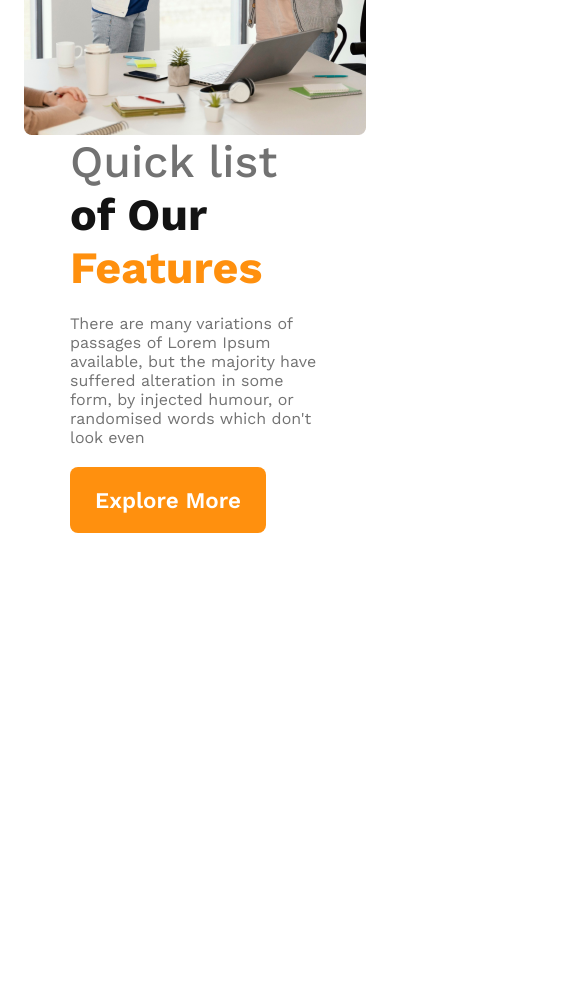
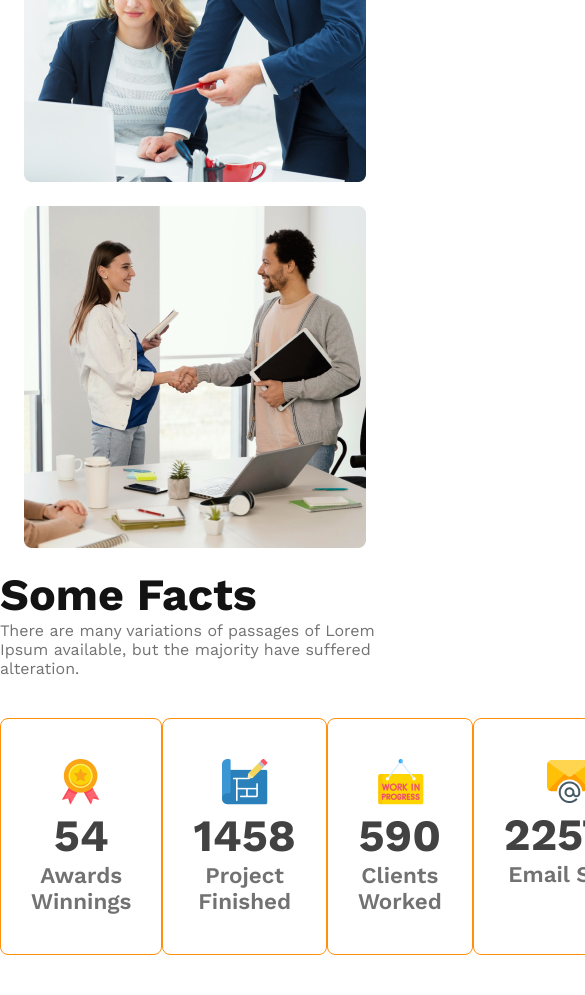
Before and after one commit to SojibAhmed114/Modules-9, a plain HTML site: page index.html in a window 390 px wide. Shown: the part 2200-3195 px from the top of the page, 585 px wide, since content can reach past the window. Before the commit the page ends 2753 px from the top, so only its background shows below. Drawn offline with nearby package versions, Linux system fonts and the light colour scheme.

Commit message:
enjoy added without media query

```diff
--- a/index.html
+++ b/index.html
@@ -52,6 +52,36 @@
             </div>
         </section>
 <!-- feature part -->
+
+<!-- Enjoy par Start -->
+        <section class="Enjoy-container">
+            <h2 class="enjoy-title">Some Facts</h2>
+            <p class="enoy-dis">There are many variations of passages of Lorem Ipsum available, but the majority have suffered alteration.</p>
+
+            <div class="card-container">
+                <div class="card-box">
+                    <img src="./images/icons/ribon.png" alt="">
+                    <h2 class="card-status">54</h2>
+                    <p class="card-title">Awards Winnings</p>
+                </div>
+                <div class="card-box">
+                    <img src="./images/icons/projects.png" alt="">
+                    <h2 class="card-status">1458</h2>
+                    <p class="card-title">Project Finished</p>
+                </div>
+                <div class="card-box">
+                    <img src="./images/icons/customers.png" alt="">
+                    <h2 class="card-status">590</h2>
+                    <p class="card-title">Clients Worked</p>
+                </div>
+                <div class="card-box">
+                    <img src="./images/icons/email.png" alt="">
+                    <h2 class="card-status">22578</h2>
+                    <p class="card-title">Email Send</p>
+                </div>
+            </div>
+        </section>
+<!-- Enjoy part end -->
     </main>
 <!-- main design end   -->
 
--- a/style.css
+++ b/style.css
@@ -106,6 +106,39 @@ main{
 }
  /* feature part */
 
+
+ /* enjoy-part start */
+    .card-container{
+        display: flex;
+        justify-content: space-around;
+        padding: 40px 0;
+    }
+    .card-container .card-box{
+        border-radius: 8px;
+        border: 1px solid #FF900E;
+        text-align: center;
+        padding: 40px 30px;
+    }
+    .enjoy-title{
+        font-size: 2.8rem;
+        font-weight: 700;
+        color: #131313;
+    }
+    .enoy-dis{
+        color: #727272;
+    }
+    .card-status{
+        color: #424242;
+        font-size: 2.8rem;
+        font-weight: 700;
+    }
+
+    .card-title{
+        color: #727272;
+        font-weight: 600;
+        font-size: 1.4rem;
+    }
+ /* enjoy-part end */
 /* main design end  */
 
 
@@ -114,13 +147,20 @@ main{
     header{
         padding: 20px;
     }
-    nav , .feature-full-container {
+    nav {
         flex-direction: column;
+    }
+    .feature-full-container{
+        flex-direction: column-reverse;
+    }
+    .feature-text-container{
+        padding-bottom: 15px;
     }
     .feature-photo-container{
         grid-template-columns: 1fr;
     }
 }
+
 @media screen and (min-width: 576px) and (max-width: 960px) {
 
     header{
@@ -134,5 +174,5 @@ main{
     }
     .feature-text-container{
         padding-bottom: 15px;
+    }
 }
-}
```
